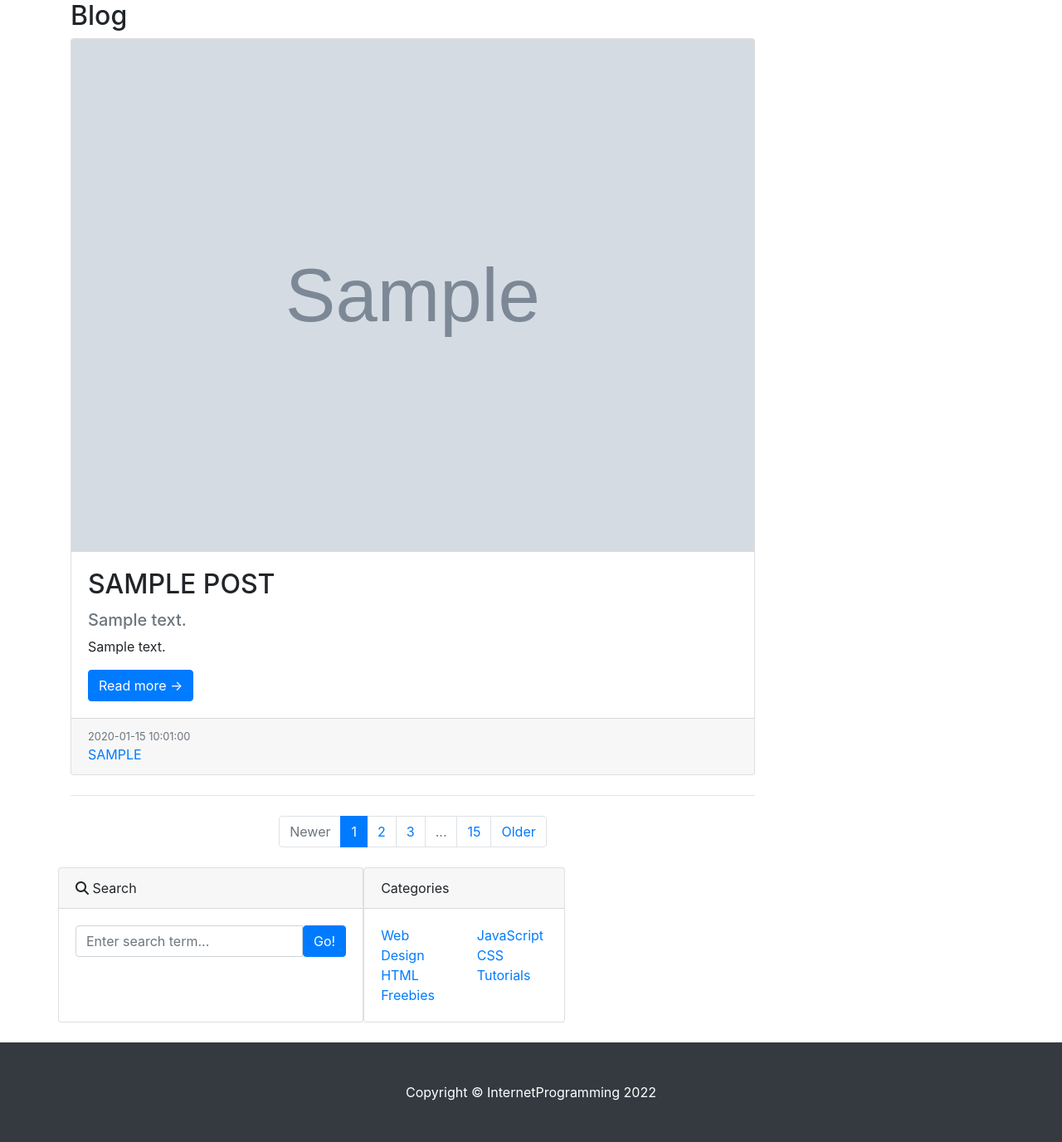
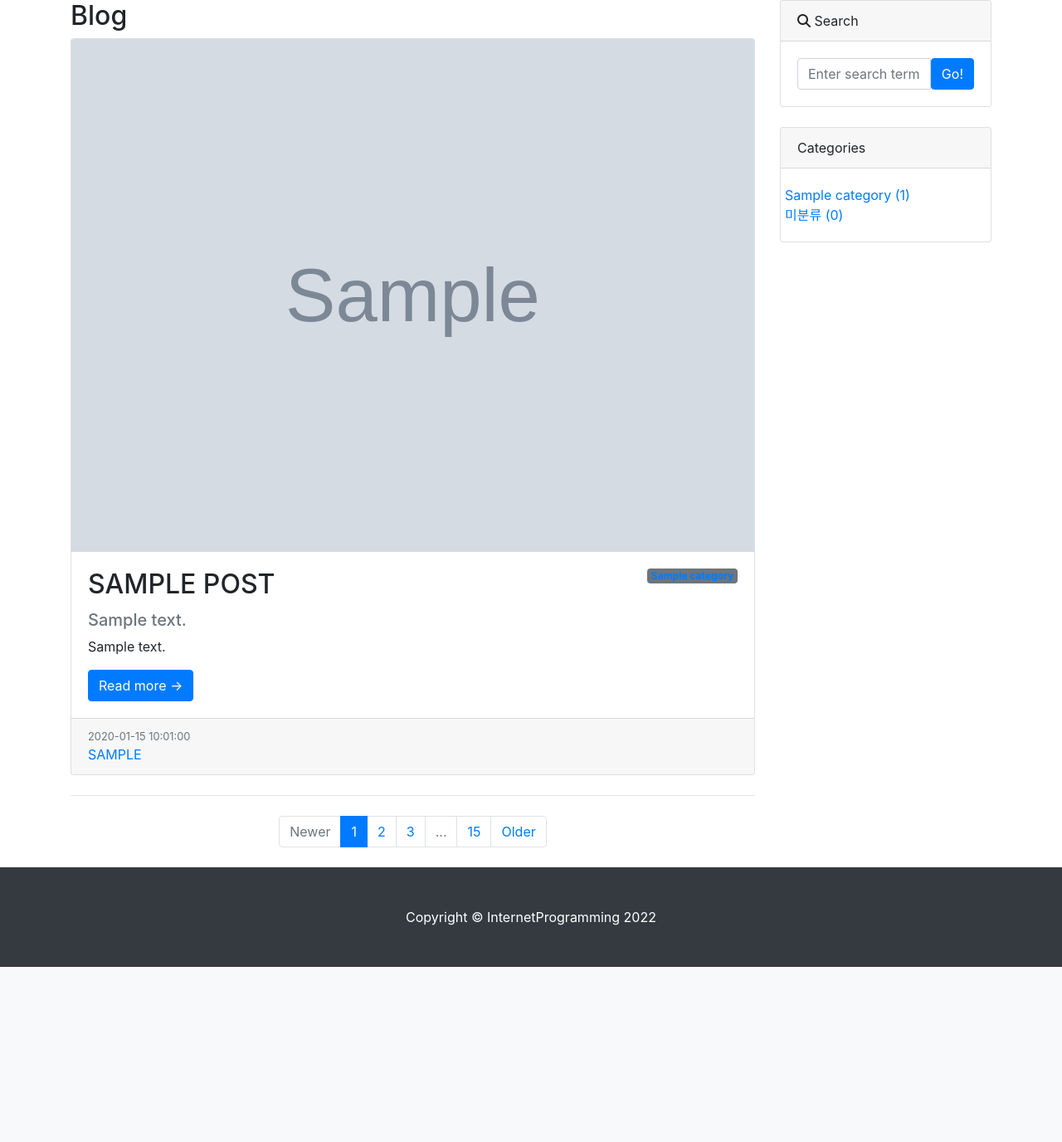
Before and after one commit to ose0221/Django22-02, a Django app: page /blog/ in a window 1280 px wide. Shown: the part 56-1432 px from the top of the page at 83% size. After the commit the page ends 1221 px from the top, so only its background shows below. Run offline with Django 4.2, Linux system fonts and the light colour scheme; tables that the repository leaves empty hold one stand-in row (values such as "Sample post"); grey boxes marked "Sample" are stand-in pictures; some libraries are stand-ins or nearby versions.

Commit message:
다대일 관계 구현하기 완료

```diff
--- a/blog/admin.py
+++ b/blog/admin.py
@@ -1,5 +1,9 @@
 from django.contrib import admin
-from .models import Post
+from .models import Post, Category
 
 # Register your models here.
 admin.site.register(Post)
+
+class CategoryAdmin(admin.ModelAdmin):
+    prepopulated_fields = {'slug':('name', )} #처음에는 slug를 name으로 하겠다는 뜻
+admin.site.register(Category, CategoryAdmin)
--- a/blog/models.py
+++ b/blog/models.py
@@ -3,6 +3,19 @@ from django.contrib.auth.models import User
 import os
 
 # Create your models here.
+class Category(models.Model):
+    name = models.CharField(max_length=50, unique=True)
+    slug = models.SlugField(max_length=200, unique=True, allow_unicode=True)
+
+    def __str__(self):
+        return self.name
+
+    def get_absolute_url(self):
+        return f'/blog/category/{self.slug}'
+
+    class Meta:
+        verbose_name_plural = 'Categories'
+
 class Post(models.Model):
     title = models.CharField(max_length=30)
     hook_text = models.CharField(max_length=100, blank=True) #콘텐츠 내용 미리보기
@@ -12,11 +25,13 @@ class Post(models.Model):
     # %Y 2022, %y 22
     file_upload = models.FileField(upload_to='blog/files/%Y/%m/%d/', blank=True)
 
-    created_at = models.DateTimeField(auto_now_add=True)
-    updated_at = models.DateTimeField(auto_now=True)
+    created_at = models.DateTimeField(auto_now_add=True) #처음 생성 시간
+    updated_at = models.DateTimeField(auto_now=True) #수정 후 저장할 때마다 갱신
 
     #추후 author 작성
     author = models.ForeignKey(User, null=True, on_delete=models.SET_NULL) #CASCADE - 탈퇴 시, 게시물 삭제
+
+    category = models.ForeignKey(Category, null=True, blank=True, on_delete=models.SET_NULL)
 
     def __str__(self):
         return f'[{self.pk}]{self.title}:: {self.author}  : {self.created_at}'
--- a/blog/templates/blog/base.html
+++ b/blog/templates/blog/base.html
@@ -22,7 +22,9 @@
       {% endblock %}
 
       </div>
-         {% include 'blog/sidebar.html' %}
+      <div class="col-md-4 col-lg-3">
+      {% include 'blog/sidebar.html' %}
+      </div>
       </div>
     </div>
     {% include 'blog/footer.html' %}
--- a/blog/templates/blog/navbar.html
+++ b/blog/templates/blog/navbar.html
@@ -9,7 +9,7 @@
       <div class="collapse navbar-collapse" id="navbarNavDropdown">
         <ul class="navbar-nav mr-auto">
           <li class="nav-item active">
-            <a class="nav-link" href="/">Home <span class="sr-only">(current)</span></a>
+            <a class="nav-link" href="/">Home</a>
           </li>
           <li class="nav-item">
             <a class="nav-link" href="/blog/">Blog</a>
--- a/blog/templates/blog/post_list.html
+++ b/blog/templates/blog/post_list.html
@@ -1,17 +1,30 @@
 {% extends 'blog/base.html' %}
 
 {% block main_area %}
-<h2>Blog</h2>
+<h2>Blog
+    {% if category %}
+    - <span class="badge badge-secondary">{{category}}</span>
+    {% endif %}
+</h2>
     <!-- Featured blog post-->
     {% if post_list.exists %}
     {% for p in post_list %}
-    <div class="card mb-4">
+    <div class="card mb-4" id="post-{{p.pk}}">
         {% if p.head_image %}
         <a href="#!"><img class="card-img-top" src="{{p.head_image.url}}" alt="{{p}}의 head_image" /></a>
         {% else %}
         <img class="card-img-top" src="https://picsum.photos/seed/{{p.pk}}/800/200" alt="random image"/>
         {% endif %}
         <div class="card-body">
+            {% if p.category %}
+                <span class="badge badge-secondary float-right">
+                    <a href={{p.category.get_absolute_url}}>{{p.category}}</a>
+                </span>
+            {% else %}
+                <span class="badge badge-secondary float-right">
+                    <a href="/blog/category/no_category/">미분류</a>
+                </span>
+            {% endif %}
             <h2 class="card-title">{{p.title | upper }}</h2>
             {% if p.hook_text %}
             <h5 class="text-muted">{{p.hook_text}}</h5>
--- a/blog/templates/blog/sidebar.html
+++ b/blog/templates/blog/sidebar.html
@@ -9,24 +9,16 @@
             </div>
         </div>
         <!-- Categories widget-->
-        <div class="card mb-4">
+        <div class="card mb-4" id="category-card">
             <div class="card-header">Categories</div>
             <div class="card-body">
                 <div class="row">
-                    <div class="col-sm-6">
                         <ul class="list-unstyled mb-0">
-                            <li><a href="#!">Web Design</a></li>
-                            <li><a href="#!">HTML</a></li>
-                            <li><a href="#!">Freebies</a></li>
+                            {% for c in categories %}
+                            <li><a href="{{c.get_absolute_url}}">{{c}} ({{c.post_set.count}})</a></li>
+                            {% endfor %}
+                            <li><a href="/blog/category/no_category/">미분류 ({{no_category_post_count}})</a></li>
                         </ul>
-                    </div>
-                    <div class="col-sm-6">
-                        <ul class="list-unstyled mb-0">
-                            <li><a href="#!">JavaScript</a></li>
-                            <li><a href="#!">CSS</a></li>
-                            <li><a href="#!">Tutorials</a></li>
-                        </ul>
-                    </div>
                 </div>
             </div>
         </div>
--- a/blog/urls.py
+++ b/blog/urls.py
@@ -1,8 +1,9 @@
 from django.urls import path
 from . import views
-urlpatterns = [#IP주소/blog
+urlpatterns = [#IP주소/blog/
     path('', views.PostList.as_view()), #PostList = class명
-    path('<int:pk>/', views.PostDetail.as_view())
+    path('<int:pk>/', views.PostDetail.as_view()),
+    path('category/<str:slug>/', views.category_page)
     #path('', views.index),  #IP주소/blog #index는 함수 이름(사용자 지정 가능), views.py에 동일한 함수 이름이 있어야 함
     #path('<int:pk>/', views.single_post_page)
 ]
--- a/blog/views.py
+++ b/blog/views.py
@@ -1,20 +1,46 @@
 from django.shortcuts import render
-from .models import Post
+from .models import Post, Category
 from django.views.generic import ListView, DetailView
 
 # Create your views here.
 class PostList(ListView):
     model = Post
     ordering = '-pk'
+
+    def get_context_data(self, *, object_list=None, **kwargs):
+        context = super(PostList, self).get_context_data() ##템플릿에서 필요한 거 담아서 전달
+        context['categories'] = Category.objects.all()
+        context['no_category_post_count'] = Post.objects.filter(category=None).count
+        return context
+
     #템플릿 모델명_list.html : post_list.html (자동 생성>>템플릿 이름 명시 필요 없음)
     #파라미터 모델명_list : post_list
 
-
 class PostDetail(DetailView):
     model = Post
+
+    def get_context_data(self, **kwargs):
+        context = super(PostDetail,self).get_context_data()
+        context['categories']=Category.objects.all()
+        context['no_category_post_count']=Post.objects.filter(category=None).count
+        return context
+
     #템플릿 모델명_detail.html : post_detail.html (템플릿 이름을 자동으로 부름)
     #파라미터 모델명 : post
 
+def category_page(request,slug):
+    if slug=='no_category':
+        category='미분류'
+        post_list=Post.objects.filter(category=None)
+    else:
+        category = Category.objects.get(slug=slug) #왼쪽 필드명, 오른쪽 url을 통해 전달된 slug값
+        post_list=Post.objects.filter(category=category)
+    return render(request, 'blog/post_list.html',
+                  {'category' : category,
+                   'post_list' : post_list, #Post.objects.filter(category=category)
+                   'categories' : Category.objects.all(),
+                   'no_category_post_count' : Post.objects.filter(category=None).count
+                   })
 #def index(request):
 #    posts1 = Post.objects.all().order_by('-pk')
 #    return render(request, 'blog/index.html', {'posts2': posts1}) #오른쪽 posts는 위에서 선언한 posts!
--- a/myDjangoPrj/settings.py
+++ b/myDjangoPrj/settings.py
@@ -40,6 +40,7 @@ INSTALLED_APPS = [
     'django.contrib.staticfiles',
     'blog',
     'single_pages',
+
 ]
 
 MIDDLEWARE = [
```
Also changed, not shown: blog/templates/blog/post_detail.html (+9 -2 lines), blog/tests.py (+61 -25 lines).
